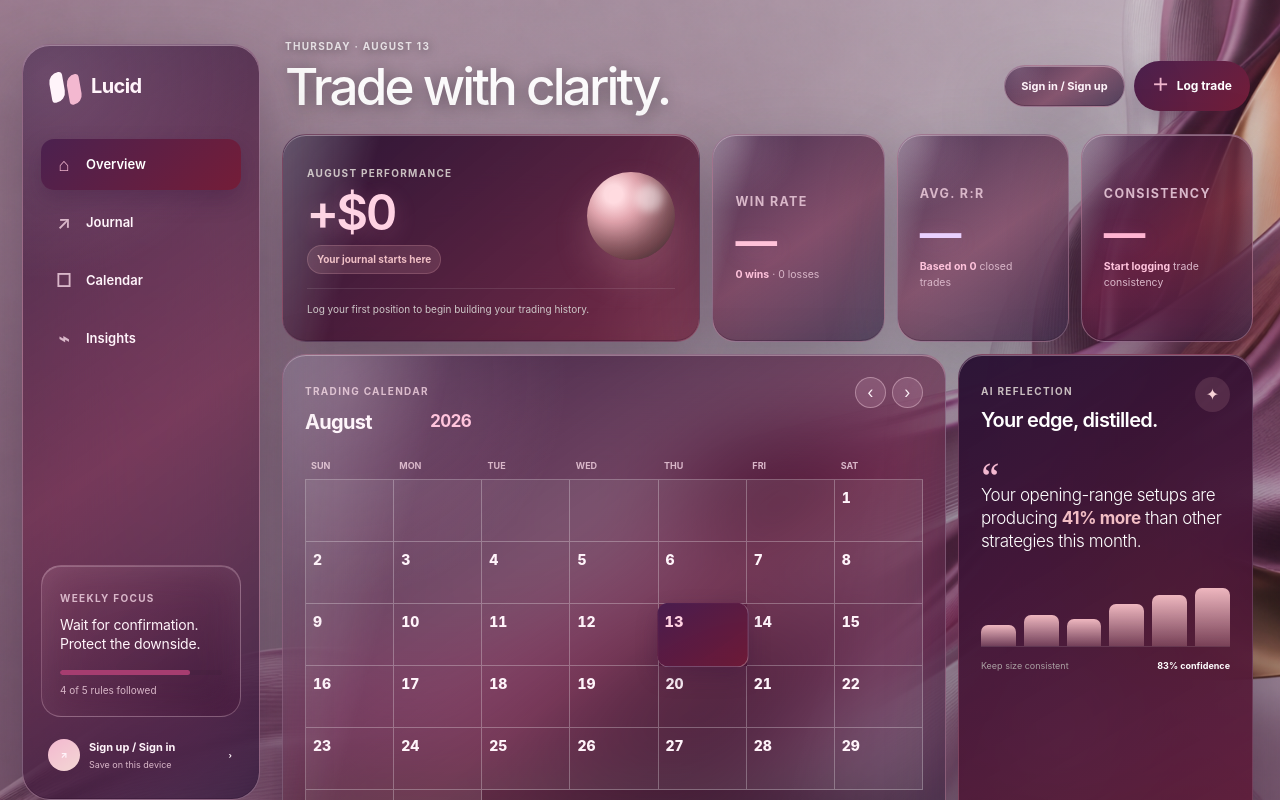
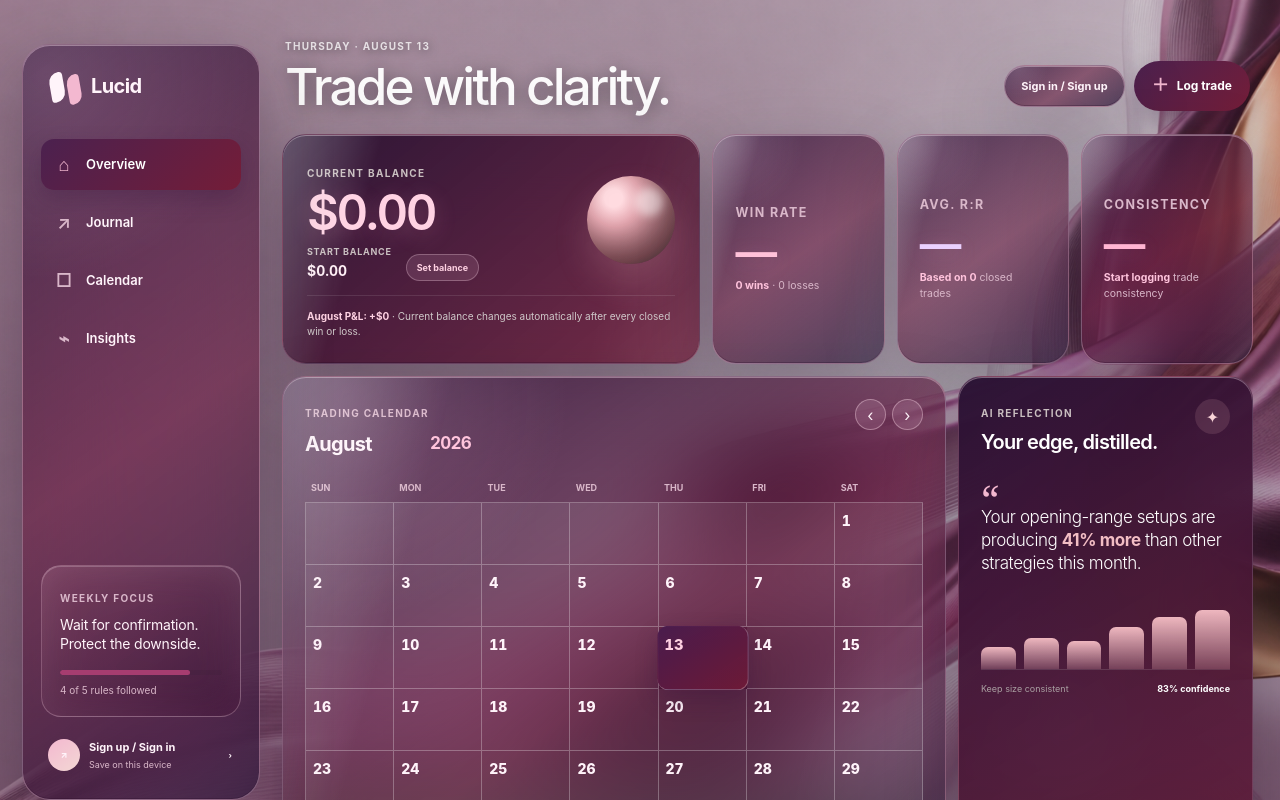
Before and after one commit to greyvese/lucid-trading, a Next.js app: page / in a window 1280 px wide. Shown: the top 800 px of the page. Built offline with nearby package versions, Linux system fonts and the light colour scheme.

Commit message:
Add automatic account balance tracking

```diff
--- a/app/globals.css
+++ b/app/globals.css
@@ -142,7 +142,14 @@ button { color: inherit; }
 .hero-card .eyebrow { color: #c9bfc0; }
 .hero-value { margin: 5px 0 8px; color: #ffd2e3; font-size: clamp(34px, 4vw, 49px); line-height: 1; font-weight: 620; letter-spacing: -2.4px; font-variant-numeric: tabular-nums; text-shadow: 0 5px 22px rgba(245,145,187,0.24); }
 .gain-pill { display: inline-flex; padding: 6px 9px; background: rgba(234,174,181,0.15); color: #f0bfc5; border: 1px solid rgba(234,174,181,0.22); border-radius: 99px; font-size: 10px; font-weight: 700; }
+.balance-summary { display: flex; align-items: flex-end; gap: 14px; }
+.balance-summary > span { display: grid; gap: 2px; }
+.balance-summary small { color: #c9bfc0; font-size: 9px; font-weight: 700; letter-spacing: .08em; text-transform: uppercase; }
+.balance-summary strong { color: #fff0f6; font-size: 14px; font-variant-numeric: tabular-nums; }
+.balance-summary button { border: 1px solid rgba(255,220,235,0.28); border-radius: 99px; padding: 6px 10px; background: rgba(255,205,229,0.12); color: #ffd2e3; font: inherit; font-size: 9px; font-weight: 750; cursor: pointer; }
+.balance-summary button:hover { background: rgba(255,205,229,0.22); }
 .hero-note { grid-column: 1 / -1; border-top: 1px solid rgba(255,255,255,0.1); margin: 14px 0 0; padding-top: 13px; color: #cfc8c9; font-size: 10px; }
+.hero-note strong { color: #ffd2e3; }
 .orb { width: 88px; height: 88px; justify-self: end; border-radius: 50%; padding: 12px; background: radial-gradient(circle at 30% 25%, #ffdbe0 0 10%, #e8aab3 30%, #8d515c 72%, #2c2729 100%); box-shadow: inset -14px -18px 30px rgba(27,19,21,0.3), 0 18px 35px rgba(234,174,181,0.2); }
 .orb span { display: block; width: 28px; height: 28px; margin-left: auto; border-radius: 50%; background: rgba(255,255,255,0.48); filter: blur(4px); }
 .stat-card { padding: 22px; min-height: 178px; display: flex; flex-direction: column; align-items: flex-start; justify-content: center; }
@@ -215,6 +222,9 @@ td:first-child { display: flex; align-items: center; gap: 8px; color: var(--text
 
 .modal-backdrop { position: fixed; inset: 0; z-index: 20; display: grid; place-items: center; padding: 20px; background: rgba(39,29,30,0.32); -webkit-backdrop-filter: blur(12px); backdrop-filter: blur(12px); }
 .trade-modal { width: min(650px, 100%); max-height: calc(100vh - 40px); overflow-y: auto; padding: 25px; border-radius: 28px; color: var(--text-main); background: linear-gradient(145deg, rgba(45,20,57,0.94), rgba(106,27,61,0.9)); -webkit-backdrop-filter: blur(48px) saturate(145%); backdrop-filter: blur(48px) saturate(145%); }
+.balance-modal { width: min(470px, 100%); }
+.balance-explanation { margin: 15px 0 0; color: var(--text-muted); font-size: 11px; line-height: 1.55; }
+.balance-form-grid { grid-template-columns: 1fr; }
 .modal-heading { display: flex; justify-content: space-between; align-items: flex-start; }.modal-heading h2 { margin: 4px 0 0; font-size: 27px; letter-spacing: -1.1px; }.modal-heading button { font-size: 20px; }
 .form-grid { display: grid; grid-template-columns: 1fr 1fr; gap: 13px; margin-top: 21px; }
 .form-grid label > span { display: block; margin: 0 0 6px 3px; color: var(--text-muted); font-size: 9px; font-weight: 750; text-transform: uppercase; letter-spacing: 0.08em; }
--- a/app/page.tsx
+++ b/app/page.tsx
@@ -29,6 +29,7 @@ type Trade = {
 };
 
 type SignedInUser = {
+  id: string;
   displayName: string;
   email: string;
   walletAddress: string | null;
@@ -79,6 +80,13 @@ const money = new Intl.NumberFormat("en-US", {
   maximumFractionDigits: 0,
 });
 
+const balanceMoney = new Intl.NumberFormat("en-US", {
+  style: "currency",
+  currency: "USD",
+  minimumFractionDigits: 2,
+  maximumFractionDigits: 2,
+});
+
 function formatPrice(value: number) {
   if (value < 10) return value.toFixed(4);
   return value.toLocaleString("en-US", { maximumFractionDigits: 2 });
@@ -117,7 +125,7 @@ function accountFromUser(user: User): SignedInUser {
   const displayName = walletAddress
     ? `${walletNetwork} wallet`
     : String(user.user_metadata?.display_name ?? user.user_metadata?.full_name ?? user.user_metadata?.name ?? email);
-  return { displayName, email, walletAddress, walletNetwork };
+  return { id: user.id, displayName, email, walletAddress, walletNetwork };
 }
 
 export default function Home() {
@@ -140,6 +148,11 @@ export default function Home() {
   const [authPassword, setAuthPassword] = useState("");
   const [authMode, setAuthMode] = useState<"signin" | "signup">("signin");
   const [authBusy, setAuthBusy] = useState(false);
+  const [startBalance, setStartBalance] = useState(0);
+  const [startBalanceInput, setStartBalanceInput] = useState("");
+  const [balanceReady, setBalanceReady] = useState(false);
+  const [balanceBusy, setBalanceBusy] = useState(false);
+  const [isBalanceOpen, setIsBalanceOpen] = useState(false);
   const [notice, setNotice] = useState("");
   const [form, setForm] = useState({
     ticker: "",
@@ -182,6 +195,8 @@ export default function Home() {
   const winRate = closedTrades.length ? Math.round((wins / closedTrades.length) * 100) : null;
   const averageRatio = closedTrades.length ? closedTrades.reduce((sum, trade) => sum + trade.ratio, 0) / closedTrades.length : null;
   const consistency = trades.length ? Math.round((trades.filter((trade) => trade.pnl >= 0).length / trades.length) * 100) : null;
+  const closedPnl = closedTrades.reduce((sum, trade) => sum + trade.pnl, 0);
+  const currentBalance = startBalance + closedPnl;
   const currentMonthPrefix = today.slice(0, 7);
   const monthPnl = trades.filter((trade) => trade.date.startsWith(currentMonthPrefix)).reduce((sum, trade) => sum + trade.pnl, 0);
 
@@ -236,6 +251,36 @@ export default function Home() {
   }, [user]);
 
   useEffect(() => {
+    if (user === undefined) return;
+    if (!user) {
+      setStartBalance(0);
+      setStartBalanceInput("");
+      setBalanceReady(true);
+      return;
+    }
+
+    setBalanceReady(false);
+    let active = true;
+    const loadStartBalance = async () => {
+      const { data, error } = await supabase
+        .from("account_settings")
+        .select("start_balance")
+        .eq("user_id", user.id)
+        .maybeSingle();
+      if (error) throw error;
+      const amount = Number(data?.start_balance ?? 0);
+      if (active) {
+        setStartBalance(amount);
+        setStartBalanceInput(String(amount));
+      }
+    };
+    loadStartBalance().catch((error: Error) => {
+      if (active) setNotice(error.message || "Unable to load your starting balance.");
+    }).finally(() => active && setBalanceReady(true));
+    return () => { active = false; };
+  }, [user]);
+
+  useEffect(() => {
     const [year, month] = today.split("-").map(Number);
     setSelectedDate(today);
     setCalendarYear(year);
@@ -273,6 +318,42 @@ export default function Home() {
       size: "", leverage: "1", strategy: "Opening range", date: selectedDate,
     });
     setIsFormOpen(true);
+  }
+
+  function openBalanceEditor() {
+    if (!user) {
+      setIsAuthOpen(true);
+      return;
+    }
+    setStartBalanceInput(String(startBalance));
+    setIsBalanceOpen(true);
+  }
+
+  async function submitStartBalance(event: FormEvent<HTMLFormElement>) {
+    event.preventDefault();
+    if (!user) return;
+    const amount = Number(startBalanceInput);
+    if (!Number.isFinite(amount) || amount < 0) {
+      setNotice("Enter a valid starting balance of zero or more.");
+      return;
+    }
+    setBalanceBusy(true);
+    const { data, error } = await supabase
+      .from("account_settings")
+      .upsert({ user_id: user.id, start_balance: amount, updated_at: new Date().toISOString() }, { onConflict: "user_id" })
+      .select("start_balance")
+      .single();
+    setBalanceBusy(false);
+    if (error || !data) {
+      setNotice(error?.message || "Unable to save your starting balance.");
+      return;
+    }
+    const savedAmount = Number(data.start_balance);
+    setStartBalance(savedAmount);
+    setStartBalanceInput(String(savedAmount));
+    setIsBalanceOpen(false);
+    setNotice("Starting balance saved securely.");
+    setTimeout(() => setNotice(""), 3200);
   }
 
   function openEditTrade(trade: Trade) {
@@ -478,12 +559,15 @@ export default function Home() {
         <section className="summary-grid anchor-section" id="overview" aria-label="Trading summary">
           <article className="hero-card glass">
             <div className="hero-copy">
-              <span className="eyebrow">{monthNames[todayMonth]} performance</span>
-              <p className="hero-value">{monthPnl >= 0 ? "+" : "−"}{money.format(Math.abs(monthPnl))}</p>
-              <div className="gain-pill">{trades.length ? `${trades.length} trade${trades.length === 1 ? "" : "s"} recorded` : "Your journal starts here"}</div>
+              <span className="eyebrow">Current balance</span>
+              <p className="hero-value">{balanceReady ? balanceMoney.format(currentBalance) : "Loading…"}</p>
+              <div className="balance-summary">
+                <span><small>Start balance</small><strong>{balanceReady ? balanceMoney.format(startBalance) : "—"}</strong></span>
+                <button type="button" onClick={openBalanceEditor}>{startBalance > 0 ? "Edit" : "Set balance"}</button>
+              </div>
             </div>
             <div className="orb" aria-hidden="true"><span /></div>
-            <p className="hero-note">{trades.length ? "Your performance updates automatically as you log each position." : "Log your first position to begin building your trading history."}</p>
+            <p className="hero-note"><strong>{monthNames[todayMonth]} P&amp;L: {monthPnl >= 0 ? "+" : "−"}{money.format(Math.abs(monthPnl))}</strong> · Current balance changes automatically after every closed win or loss.</p>
           </article>
 
           <article className="stat-card glass">
@@ -597,6 +681,20 @@ export default function Home() {
           </section>
         </div>
       )}
+      {isBalanceOpen && (
+        <div className="modal-backdrop" role="presentation" onMouseDown={() => setIsBalanceOpen(false)}>
+          <section className="trade-modal balance-modal glass" role="dialog" aria-modal="true" aria-labelledby="balance-modal-title" onMouseDown={(event) => event.stopPropagation()}>
+            <div className="modal-heading"><div><span className="eyebrow">Account balance</span><h2 id="balance-modal-title">Set your starting balance</h2></div><button type="button" onClick={() => setIsBalanceOpen(false)} aria-label="Close">×</button></div>
+            <p className="balance-explanation">Lucid adds every closed trade's P&amp;L to this amount. Open trades do not change your balance.</p>
+            <form onSubmit={submitStartBalance}>
+              <div className="form-grid balance-form-grid">
+                <label><span>Start balance (USD)</span><input required min="0" inputMode="decimal" type="number" step="0.01" placeholder="10,000.00" value={startBalanceInput} onChange={(event) => setStartBalanceInput(event.target.value)} /></label>
+              </div>
+              <div className="form-actions"><button className="secondary-button" type="button" onClick={() => setIsBalanceOpen(false)}>Cancel</button><button className="primary-button" disabled={balanceBusy} type="submit">{balanceBusy ? "Saving…" : "Save balance"}</button></div>
+            </form>
+          </section>
+        </div>
+      )}
       {isAuthOpen && (
         <div className="modal-backdrop" role="presentation" onMouseDown={() => setIsAuthOpen(false)}>
           <section className="trade-modal glass auth-modal" role="dialog" aria-modal="true" aria-labelledby="auth-modal-title" onMouseDown={(event) => event.stopPropagation()}>
```
